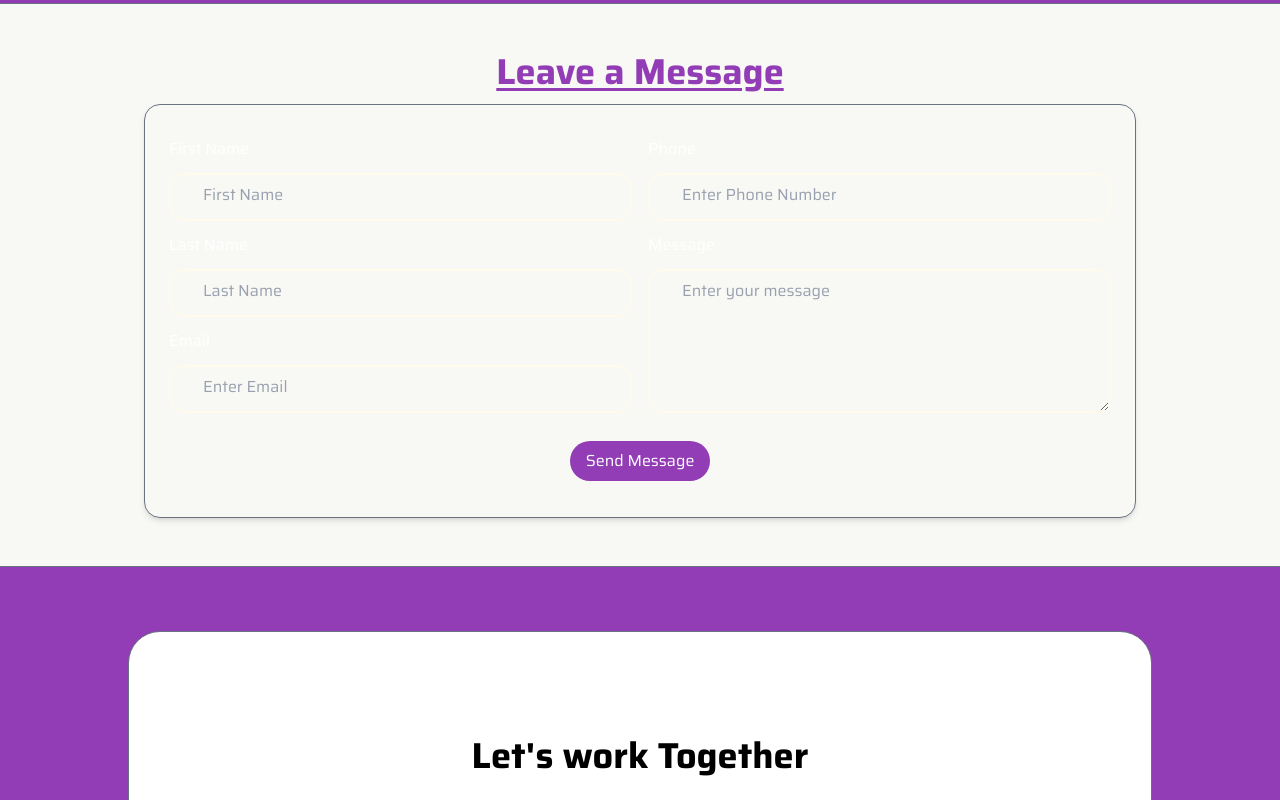
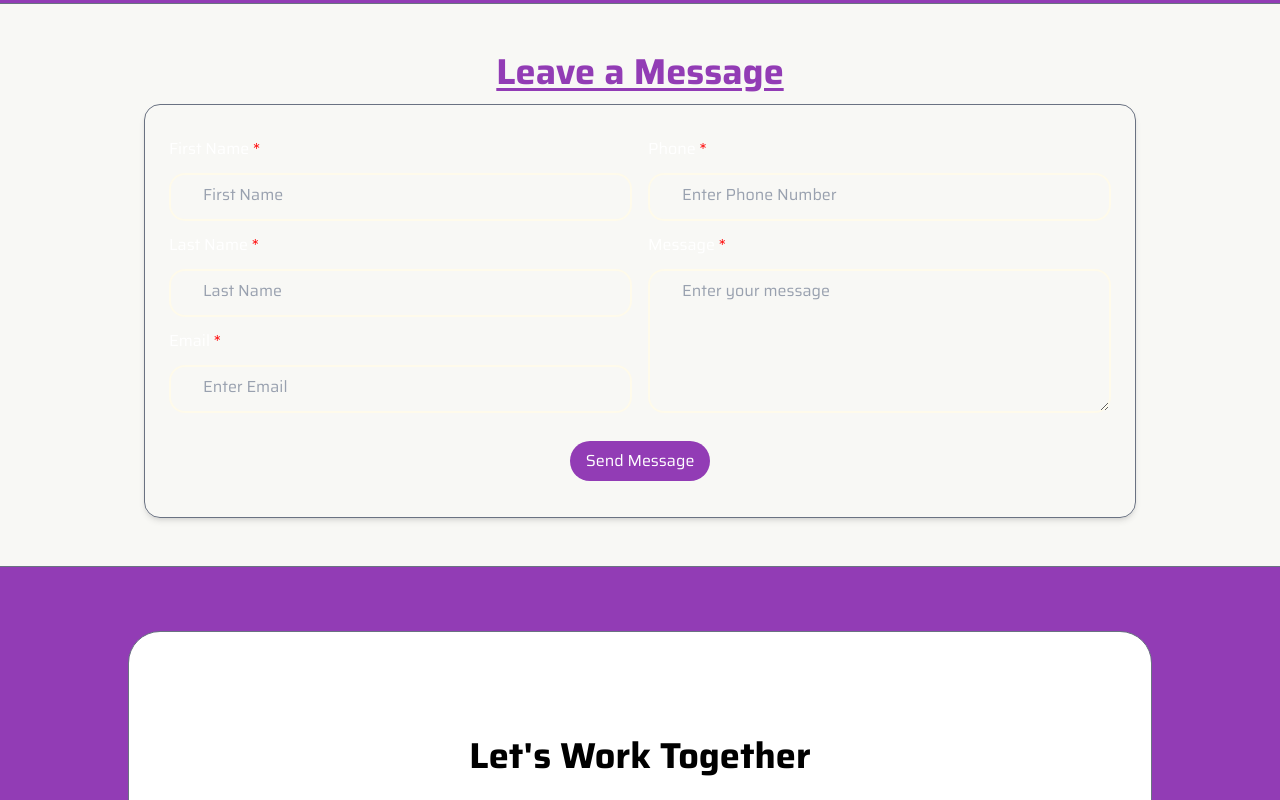
Before and after one commit to abhinavverma658/abhinavverma658.github.io, a React (Vite) app: page / in a window 1280 px wide. Shown: the part 4100-4900 px from the top of the page. Built offline with nearby package versions, Linux system fonts and the light colour scheme; no server answers.

Commit message:
fixed and improved some sections

```diff
--- a/src/components/contact.jsx
+++ b/src/components/contact.jsx
@@ -2,10 +2,12 @@ import { useState, useEffect } from "react";
 import { useTheme } from "../context/ThemeContext.jsx";
 
 const Contact = () => {
+  const [emailCopied, setEmailCopied] = useState("Send Email");
   async function mailCopy() {
     try {
       await navigator.clipboard.writeText("abhinavverma658@gmail.com");
-      alert("Email address copied to clipboard!");
+      setEmailCopied("Email Copied!");
+      setTimeout(() => setEmailCopied("Send Email"), 2000);
     } catch (err) {
       console.error("Failed to copy email address: ", err);
     }
@@ -18,7 +20,7 @@ const Contact = () => {
         id="contact"
       >
         <h2 className="text-2xl md:text-4xl font-bold mb-4 text-center dark:text-white">
-          Let's work Together
+          Let's Work Together
         </h2>
         <p className="text-xl md:text-2xl text-center capitalize dark:text-white leading-relaxed">
           Have Project in mind? Looking for a partner to help build your
@@ -30,7 +32,7 @@ const Contact = () => {
             onClick={mailCopy}
             className="bg-purple text-white px-6 py-3 rounded-full text-lg font-medium hover:bg-gray-800 transition-colors duration-300"
           >
-            Send Email
+            {emailCopied}
           </button>
           <a
             href="tel:+91-9924133658"
--- a/src/components/leaveMessage.jsx
+++ b/src/components/leaveMessage.jsx
@@ -3,6 +3,15 @@ const Message = () => {
   const [result, setResult] = useState("");
   const onSubmit = async (event) => {
     event.preventDefault();
+    if (
+      !event.target.name.value ||
+      !event.target.email.value ||
+      !event.target.message.value ||
+      !event.target.phone.value
+    ) {
+      setResult("Please fill in all required fields.");
+      return;
+    }
     setResult("Sending....");
     const formData = new FormData(event.target);
 
@@ -31,23 +40,29 @@ const Message = () => {
         </h2>
         <div className=" p-6 pt-8 rounded-2xl shadow-md border border-gray-500">
           <form onSubmit={onSubmit}>
-            <div className="flex justify-center gap-4">
-              <div className="w-1/2 flex flex-col  ">
-                <label className="text-white pb-3">First Name</label>
+            <div className="md:flex justify-center gap-4 grid-cols-2">
+              <div className="w-full md:w-1/2 flex flex-col">
+                <label className="text-white pb-3">
+                  First Name <span style={{ color: "red" }}>*</span>{" "}
+                </label>
                 <input
                   type="text"
                   placeholder="First Name"
                   name="name"
                   className="rounded-2xl pb-3 mb-3 text-white border-amber-50 border-2 placeholder:text-gray-400 placeholder:pl-5 pt-2 placeholder:vertical-center pl-3"
                 />
-                <label className="text-white pb-3">Last Name</label>
+                <label className="text-white pb-3">
+                  Last Name <span style={{ color: "red" }}>*</span>{" "}
+                </label>
                 <input
                   type="text"
                   placeholder="Last Name"
                   name="last_name"
                   className="rounded-2xl pb-3 mb-3 text-white border-amber-50 border-2 placeholder:text-gray-400 placeholder:pl-5 pt-2 placeholder:vertical-center pl-3"
                 />
-                <label className="text-white pb-3">Email</label>
+                <label className="text-white pb-3">
+                  Email <span style={{ color: "red" }}>*</span>{" "}
+                </label>
                 <input
                   type="email"
                   placeholder="Enter Email"
@@ -55,15 +70,19 @@ const Message = () => {
                   className="rounded-2xl pb-3 mb-3 text-white border-amber-50 border-2 placeholder:text-gray-400 placeholder:pl-5 pt-2 placeholder:vertical-center pl-3"
                 />
               </div>
-              <div className="w-1/2  flex flex-col">
-                <label className="text-white pb-3">Phone</label>
+              <div className="w-full md:w-1/2  flex flex-col">
+                <label className="text-white pb-3">
+                  Phone <span style={{ color: "red" }}>*</span>{" "}
+                </label>
                 <input
                   type="tel"
                   placeholder="Enter Phone Number"
                   name="phone"
                   className="rounded-2xl pb-3 mb-3 text-white border-amber-50 border-2 placeholder:text-gray-400 placeholder:pl-5 pt-2 placeholder:vertical-center pl-3"
                 />
-                <label className="text-white pb-3">Message</label>
+                <label className="text-white pb-3">
+                  Message <span style={{ color: "red" }}>*</span>{" "}
+                </label>
                 <textarea
                   rows="5"
                   placeholder="Enter your message"
```
